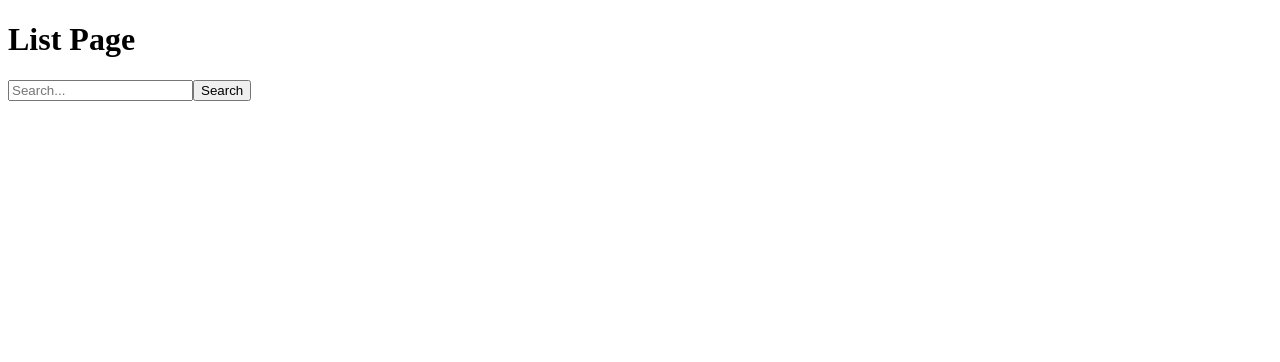
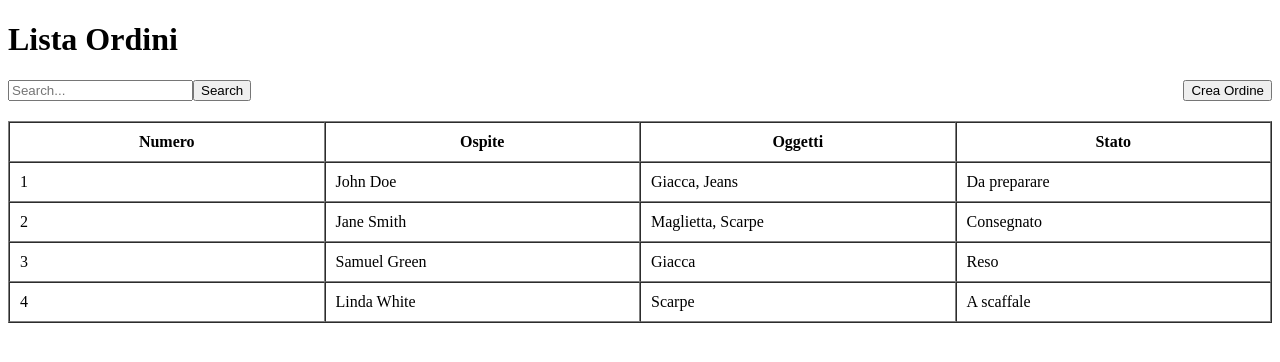
Before and after one commit to RondaDellaCaritaVerona/ronda-dressing-orders-fe, a React (Create React App) app: page /list in a window 1280 px wide. Shown: the top 362 px of the page. Built offline with nearby package versions, Linux system fonts and the light colour scheme.

Commit message:
Added test routing

```diff
--- a/src/pages/LoginPage.tsx
+++ b/src/pages/LoginPage.tsx
@@ -1,9 +1,15 @@
 import React from 'react';
+import { useNavigate } from 'react-router-dom';
+
 
 const LoginPage: React.FC = () => {
+
+  const navigate = useNavigate();
+
   const handleLogin = () => {
     // Authentication logic here
     console.log('Logged in');
+    navigate('/list');
   };
 
   return (
@@ -12,7 +18,7 @@ const LoginPage: React.FC = () => {
       <form onSubmit={handleLogin}>
         <input type="email" placeholder="Email" required />
         <input type="password" placeholder="Password" required />
-        <button type="submit">Login</button>
+        <button type="submit" onClick={handleLogin}>Login</button>
       </form>
     </div>
   );
--- a/src/pages/OrderListPage.tsx
+++ b/src/pages/OrderListPage.tsx
@@ -1,15 +1,60 @@
 import React, { useEffect, useState } from 'react';
 import { fetchOrders } from '../services/orderService';
 import SearchFilter from '../components/SearchFilter';
+import { useNavigate } from 'react-router-dom';
 
 const OrderListPage: React.FC = () => {
   const [items, setItems] = useState([]);
+  const navigate = useNavigate();
+
+  const orders = [
+    { orderId: 1, customerName: 'John Doe', clothes: ['Giacca', 'Jeans'], orderState: 'Da preparare' },
+    { orderId: 2, customerName: 'Jane Smith', clothes: ['Maglietta', 'Scarpe'], orderState: 'Consegnato' },
+    { orderId: 3, customerName: 'Samuel Green', clothes: ['Giacca'], orderState: 'Reso' },
+    { orderId: 4, customerName: 'Linda White', clothes: ['Scarpe'], orderState: 'A scaffale' },
+  ];
+
+
+  const handleCreate = () => {
+    console.log('Create');
+    navigate('/create');
+  };
+
+  useEffect(() => {
+    // TODO Fetch orders
+  },  []);
 
 
   return (
     <div>
-      <h1>List Page</h1>
+      <h1>Lista Ordini</h1>
+      <div style={{ display: 'flex', justifyContent: 'space-between', alignItems: 'center', marginBottom: '20px' }}>
+
       <SearchFilter onSearch={(filters) => console.log(filters)} />
+      <button onClick={handleCreate}>Crea Ordine</button>
+      </div>
+      <div style={{ overflowX: 'auto' }}>
+      <table border={1} cellPadding={10} cellSpacing={0} style={{ width: '100%', tableLayout: 'fixed' }}>
+      <thead>
+          <tr>
+            <th>Numero</th>
+            <th>Ospite</th>
+            <th>Oggetti</th>
+            <th>Stato</th>
+          </tr>
+        </thead>
+        <tbody>
+          {orders.map((order) => (
+            <tr key={order.orderId}>
+              <td>{order.orderId}</td>
+              <td>{order.customerName}</td>
+              <td>{order.clothes.join(', ')}</td>
+              <td>{order.orderState}</td>
+            </tr>
+          ))}
+        </tbody>
+      </table>
+      </div>
     </div>
   );
 };
```
